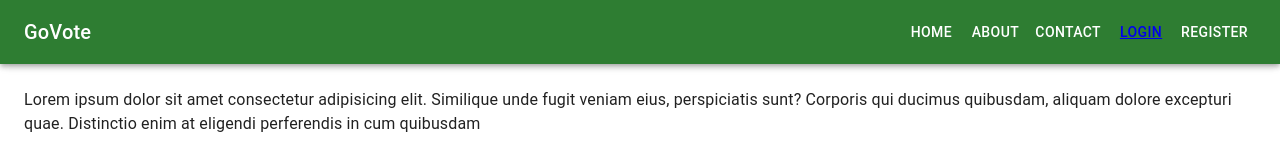
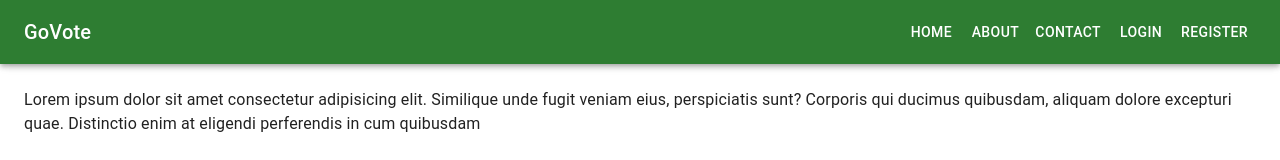
Before and after one commit to johnnylayson543/Major-Group-Project---GoVote-E-Voting-Web-App, a Next.js app: page / in a window 1280 px wide. Shown: the top 160 px of the page. Built offline with nearby package versions, Linux system fonts and the light colour scheme.

Commit message:
removed login link
took out old href log in

```diff
--- a/package.json
+++ b/package.json
@@ -15,7 +15,7 @@
     "@mui/material": "^5.14.17",
     "mongodb": "^6.1.0",
     "mui": "^0.0.1",
-    "next": "^14.0.1",
+    "next": "^14.0.2",
     "react": "latest",
     "react-dom": "latest",
     "request": "^2.88.2",
--- a/src/app/page.js
+++ b/src/app/page.js
@@ -16,6 +16,7 @@ import Toolbar from '@mui/material/Toolbar';
 import Typography from '@mui/material/Typography';
 import Button from '@mui/material/Button';
 import Link from '@mui/material/Link';
+
 /*
 import Card from '@material-ui/core/Card';
 import CardActions from '@material-ui/core/CardActions';
@@ -26,8 +27,11 @@ import ButtonBase from '@material-ui/core/ButtonBase';
 
 global.mongoURL = "mongodb+srv://evote.kyxphj1.mongodb.net/?authSource=%24external&authMechanism=MONGODB-X509&retryWrites=true&w=majority";
 
+
+
 const drawerWidth = 240;
-const navItems = ['Home', 'About', 'Contact',<a href="./login/">Login </a>, 'Register'];
+const navItems = ['Home', 'About', 'Contact','Login' , 'Register'];
+
 
 function DrawerAppBar(props) {
 
```
Also changed, not shown: 1 other file (tests, documents, lock files or other folders).
